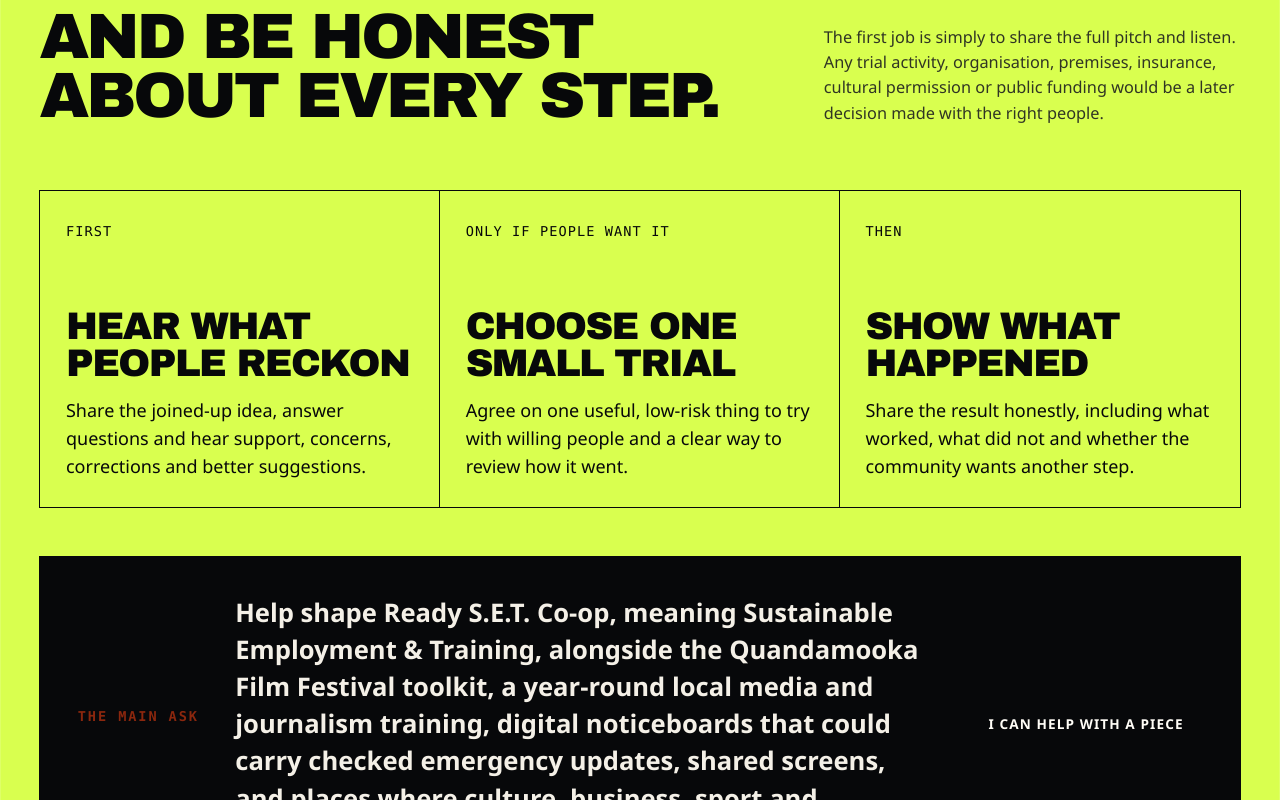
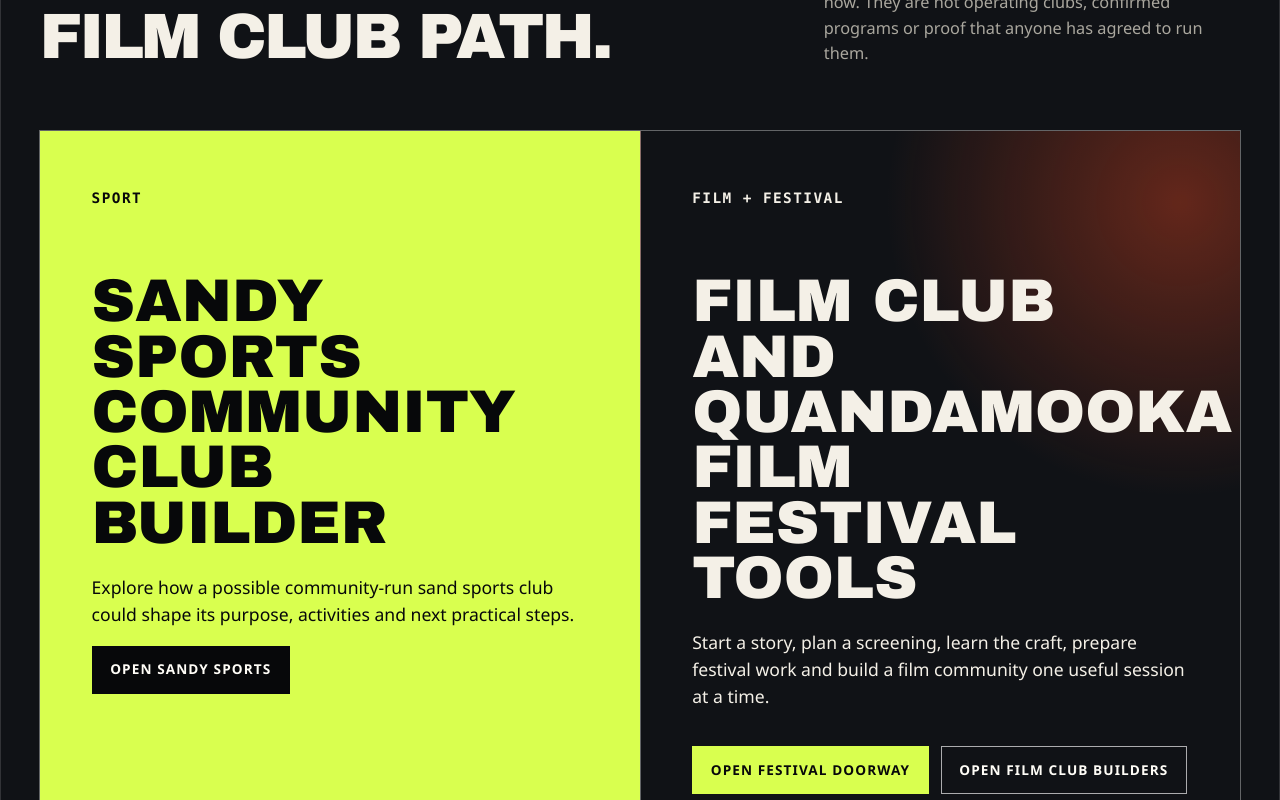
Before and after one commit to auraofintelligence/minjerribah-screen-media-network, a Next.js app: page / in a window 1280 px wide. Shown: the part 4940-5740 px from the top of the page. Built offline with nearby package versions, Linux system fonts and the light colour scheme.

Commit message:
Connect community club pathways and add favicon

```diff
--- a/app/globals.css
+++ b/app/globals.css
@@ -936,6 +936,62 @@
   color: var(--ink);
 }
 
+.club-pathways-section {
+  color: var(--paper);
+  background: #101216;
+}
+
+.club-pathways-grid {
+  display: grid;
+  grid-template-columns: repeat(2, minmax(0, 1fr));
+  border: 1px solid rgba(255, 255, 255, 0.35);
+}
+
+.club-pathway {
+  min-height: 480px;
+  padding: clamp(1.5rem, 4vw, 4rem);
+}
+
+.club-pathway + .club-pathway {
+  border-left: 1px solid rgba(255, 255, 255, 0.35);
+}
+
+.club-pathway > span {
+  font-family: var(--mono);
+  font-size: 0.9rem;
+  font-weight: 800;
+  letter-spacing: 0.1em;
+}
+
+.club-pathway h3 {
+  max-width: 760px;
+  margin: 4rem 0 1.4rem;
+  font-family: var(--display);
+  font-size: clamp(2.3rem, 4.7vw, 5.2rem);
+  line-height: 0.92;
+  text-transform: uppercase;
+}
+
+.club-pathway p {
+  max-width: 660px;
+  font-size: 1.1rem;
+}
+
+.sport-pathway {
+  color: var(--ink);
+  background: var(--acid);
+}
+
+.film-pathway {
+  background:
+    radial-gradient(circle at 90% 10%, rgba(255, 77, 35, 0.35), transparent 35%),
+    #101216;
+}
+
+.film-pathway .button-ghost {
+  border-color: rgba(255, 255, 255, 0.65);
+}
+
 .first-season-section {
   color: var(--ink);
   background: var(--acid);
@@ -3336,6 +3392,15 @@
 
   .hero-caption {
     display: none;
+  }
+
+  .club-pathways-grid {
+    grid-template-columns: 1fr;
+  }
+
+  .club-pathway + .club-pathway {
+    border-top: 1px solid rgba(255, 255, 255, 0.35);
+    border-left: 0;
   }
 
   .proper-working {
--- a/app/layout.tsx
+++ b/app/layout.tsx
@@ -23,6 +23,9 @@
     },
     description,
     applicationName: title,
+    icons: {
+      icon: "/favicon.svg",
+    },
     keywords: [
       "Minjerribah",
       "Quandamooka Film Festival",
--- a/components/HomePage.tsx
+++ b/components/HomePage.tsx
@@ -144,10 +144,10 @@
           <a className="portal-card" href={sitePath("/funding")}>
             <span className="card-number">03</span>
             <div>
-              <p className="eyebrow">Rough example costs</p>
-              <h3>See what different amounts might pay for.</h3>
+              <p className="eyebrow">Unverified placeholders</p>
+              <h3>Challenge the guesses and build a proper budget.</h3>
             </div>
-            <strong>Move the sliders →</strong>
+            <strong>Check the working →</strong>
           </a>
           <a className="portal-card portal-colour" href={sitePath("/join")}>
             <span className="card-number">04</span>
@@ -165,6 +165,64 @@
             </div>
             <strong>Check the source trail →</strong>
           </a>
+        </div>
+      </section>
+
+      <section className="section club-pathways-section">
+        <div className="section-heading split-heading">
+          <div>
+            <p className="eyebrow">Two practical community pathways</p>
+            <h2>A sports club path and a film club path.</h2>
+          </div>
+          <p>
+            These are public planning tools people can explore now. They are not
+            operating clubs, confirmed programs or proof that anyone has agreed
+            to run them.
+          </p>
+        </div>
+        <div className="club-pathways-grid">
+          <article className="club-pathway sport-pathway">
+            <span>SPORT</span>
+            <h3>Sandy Sports community club builder</h3>
+            <p>
+              Explore how a possible community-run sand sports club could shape
+              its purpose, activities and next practical steps.
+            </p>
+            <a
+              className="button button-dark"
+              href="https://auraofintelligence.github.io/community-club-builder-sandy-sports/"
+              target="_blank"
+              rel="noreferrer"
+            >
+              Open Sandy Sports
+            </a>
+          </article>
+          <article className="club-pathway film-pathway">
+            <span>FILM + FESTIVAL</span>
+            <h3>Film Club and Quandamooka Film Festival tools</h3>
+            <p>
+              Start a story, plan a screening, learn the craft, prepare festival
+              work and build a film community one useful session at a time.
+            </p>
+            <div className="button-row">
+              <a
+                className="button button-primary"
+                href="https://auraofintelligence.github.io/quandamooka-film-festival/"
+                target="_blank"
+                rel="noreferrer"
+              >
+                Open festival doorway
+              </a>
+              <a
+                className="button button-ghost"
+                href="https://auraofintelligence.github.io/film-club-documentary-builders/"
+                target="_blank"
+                rel="noreferrer"
+              >
+                Open Film Club builders
+              </a>
+            </div>
+          </article>
         </div>
       </section>
 
--- a/pages-html/funding/index.html
+++ b/pages-html/funding/index.html
@@ -4,7 +4,8 @@
     <meta charset="UTF-8" />
     <meta name="viewport" content="width=device-width, initial-scale=1.0" />
     <meta name="theme-color" content="#07080a" />
-    <meta name="description" content="Rough example costs for film, training, local news, public screens, mobile cinema and year-round community media." />
+    <link rel="icon" href="/favicon.svg" type="image/svg+xml" />
+    <meta name="description" content="Unverified placeholder figures for film, training, local news, public screens and community media, ready to replace with properly sourced costs." />
     <meta property="og:title" content="Fund the Layers | Minjerribah Screen & Media Network" />
     <meta property="og:description" content="Start small and show exactly where the money would go." />
     <meta property="og:type" content="website" />
--- a/pages-html/index.html
+++ b/pages-html/index.html
@@ -4,6 +4,7 @@
     <meta charset="UTF-8" />
     <meta name="viewport" content="width=device-width, initial-scale=1.0" />
     <meta name="theme-color" content="#07080a" />
+    <link rel="icon" href="/favicon.svg" type="image/svg+xml" />
     <meta name="description" content="A community pitch bringing local stories, skills, public screens, useful information and possible shared places together in one clear picture." />
     <meta property="og:title" content="Minjerribah Screen & Media Network" />
     <meta property="og:description" content="Stories, skills, screens and trusted local information for Minjerribah." />
--- a/pages-html/join/index.html
+++ b/pages-html/join/index.html
@@ -4,6 +4,7 @@
     <meta charset="UTF-8" />
     <meta name="viewport" content="width=device-width, initial-scale=1.0" />
     <meta name="theme-color" content="#07080a" />
+    <link rel="icon" href="/favicon.svg" type="image/svg+xml" />
     <meta name="description" content="An open invitation for cultures, artists, businesses, clubs, learners, reviewers, hosts and practical dreamers to offer one real piece." />
     <meta property="og:title" content="Have Your Say | Minjerribah Screen & Media Network" />
     <meta property="og:description" content="Bring one real piece. Help the network discover its shape." />
--- a/pages-html/network/index.html
+++ b/pages-html/network/index.html
@@ -4,6 +4,7 @@
     <meta charset="UTF-8" />
     <meta name="viewport" content="width=device-width, initial-scale=1.0" />
     <meta name="theme-color" content="#07080a" />
+    <link rel="icon" href="/favicon.svg" type="image/svg+xml" />
     <meta name="description" content="An idea for year-round local media, journalism, digital community noticeboards and checked emergency updates on Minjerribah." />
     <meta property="og:title" content="Media Network | Minjerribah Screen & Media Network" />
     <meta property="og:description" content="Make stories. Check them. Move them where people are." />
--- a/pages-html/places/index.html
+++ b/pages-html/places/index.html
@@ -4,6 +4,7 @@
     <meta charset="UTF-8" />
     <meta name="viewport" content="width=device-width, initial-scale=1.0" />
     <meta name="theme-color" content="#07080a" />
+    <link rel="icon" href="/favicon.svg" type="image/svg+xml" />
     <meta name="description" content="Community ideas for a possible Ready S.E.T. Co-op base at 9 Ballow Road, sport and outdoor screens at 10–12, and a future transport question." />
     <meta property="og:title" content="Ballow Road | Minjerribah Screen & Media Network" />
     <meta property="og:description" content="One street. Several horizons. No shortcuts." />
--- a/pages-html/sources/index.html
+++ b/pages-html/sources/index.html
@@ -4,6 +4,7 @@
     <meta charset="UTF-8" />
     <meta name="viewport" content="width=device-width, initial-scale=1.0" />
     <meta name="theme-color" content="#07080a" />
+    <link rel="icon" href="/favicon.svg" type="image/svg+xml" />
     <meta name="description" content="Official links, public planning pages and future questions behind the Minjerribah Screen and Media Network community pitch." />
     <meta property="og:title" content="Sources and Facts | Minjerribah Screen & Media Network" />
     <meta property="og:description" content="Planning pages are not the same as official facts or agreed plans." />
```
Also changed, not shown: public/favicon.svg (added), 1 other file (tests, documents, lock files or other folders).
